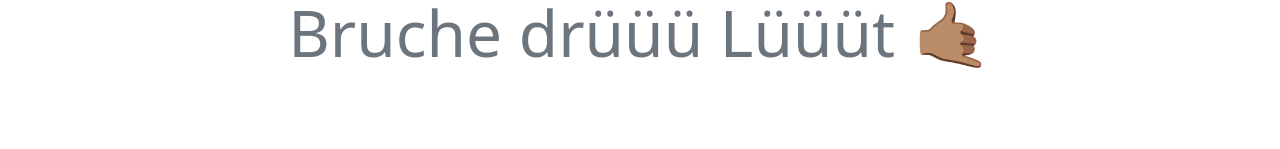
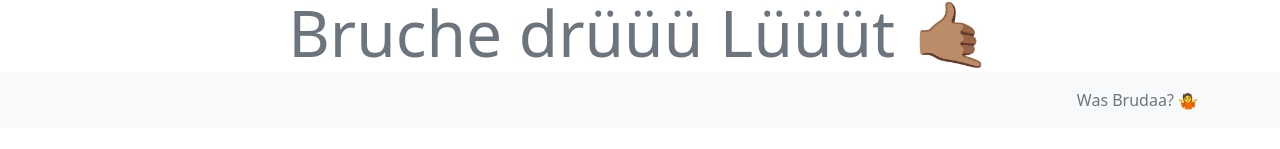
Before and after one commit to Habasch/Habasch.github.io, a plain HTML site: page index.html in a window 1280 px wide. Shown: the part 293-442 px from the top of the page. Drawn offline with nearby package versions, Linux system fonts and the light colour scheme.

Commit message:
was Brudaa

```diff
--- a/index.html
+++ b/index.html
@@ -13,6 +13,11 @@
         <div class="mt-5 text-center text-dark display-1">Oookeeeeeyyyyy leeeeets goooooooo... 🤏🏽</div>
         <div class="mt-5 text-center text-secondary display-3">Bruche drüüü Lüüüt 🤙🏽</div>
     </div>
+   <footer class="footer mt-auto py-3 bg-light">
+        <div class="container text-end">
+            <span class="text-muted">Was Brudaa? 🤷</span>
+         </div>
+    </footer>
     <script src="https://cdn.jsdelivr.net/npm/bootstrap@5.0.2/dist/js/bootstrap.bundle.min.js" integrity="sha384-MrcW6ZMFYlzcLA8Nl+NtUVF0sA7MsXsP1UyJoMp4YLEuNSfAP+JcXn/tWtIaxVXM" crossorigin="anonymous"></script>
 </body>
 </html>
```
